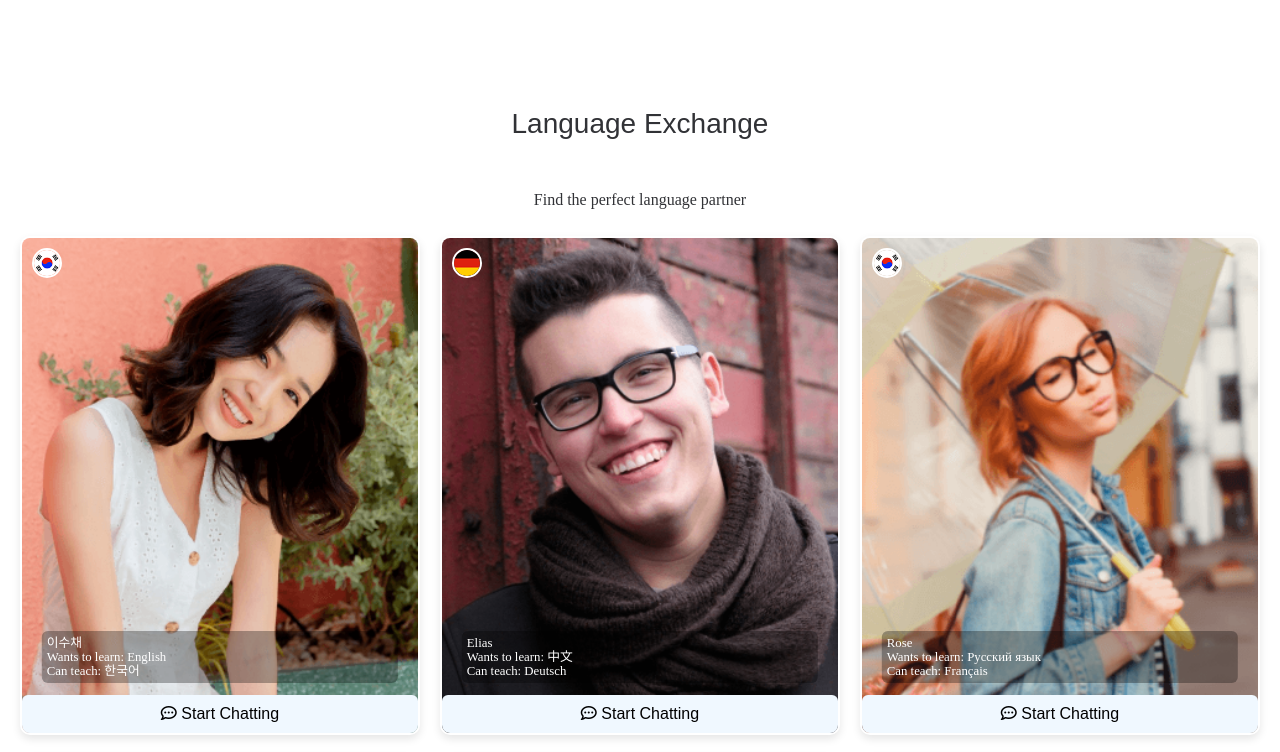
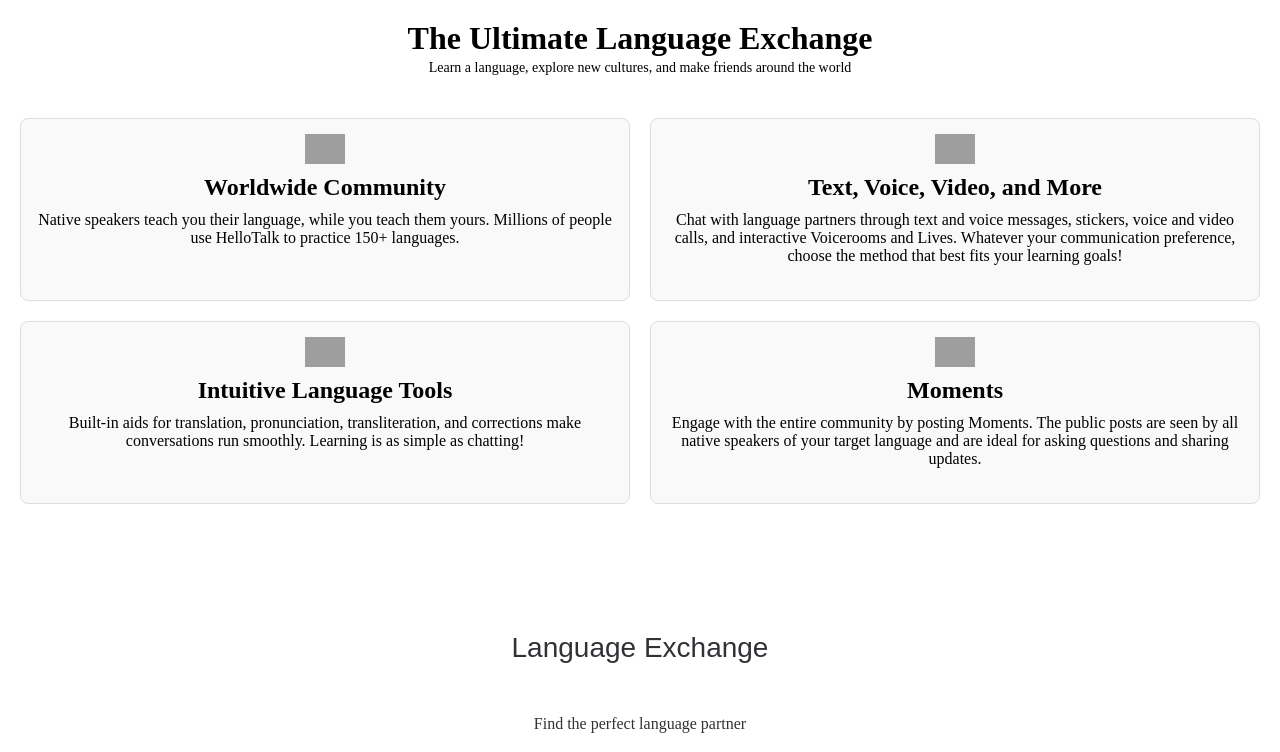
Before and after one commit to utkarsh032/Collaboration-Project, a plain HTML site: page HelloTalk/index.html in a window 1280 px wide. Shown: the top 752 px of the page. Drawn offline with Linux system fonts and the light colour scheme; grey boxes are pictures that could not be loaded.

Commit message:
fix the changes in code 2.0

```diff
--- a/HelloTalk/index.html
+++ b/HelloTalk/index.html
@@ -9,6 +9,56 @@
 </head>
 
 <body>
+
+  <!-- changes -->
+  <header>
+    <h1>The Ultimate Language Exchange</h1>
+    <p>Learn a language, explore new cultures, and make friends around the world</p>
+  </header>
+
+  <main class="container">
+    <section class="section">
+      <div class="icon">
+        <img src="https://ali-global-cdn.hellotalk8.com/wp-content/uploads/2017/07/worldwide-icon.svg"
+          alt="Worldwide Community Icon">
+      </div>
+      <h2>Worldwide Community</h2>
+      <p>Native speakers teach you their language, while you teach them yours. Millions of people use HelloTalk to
+        practice 150+ languages.</p>
+    </section>
+
+    <section class="section">
+      <div class="icon">
+        <img src="https://ali-global-cdn.hellotalk8.com/wp-content/uploads/2017/07/text-voice-video-icon.svg"
+          alt="Text, Voice, Video, and More Icon">
+      </div>
+      <h2>Text, Voice, Video, and More</h2>
+      <p>Chat with language partners through text and voice messages, stickers, voice and video calls, and interactive
+        Voicerooms and Lives. Whatever your communication preference, choose the method that best fits your learning
+        goals!</p>
+    </section>
+
+    <section class="section">
+      <div class="icon">
+        <img src="https://ali-global-cdn.hellotalk8.com/wp-content/uploads/2017/07/translation-icon.svg"
+          alt="Intuitive Language Tools Icon">
+      </div>
+      <h2>Intuitive Language Tools</h2>
+      <p>Built-in aids for translation, pronunciation, transliteration, and corrections make conversations run smoothly.
+        Learning is as simple as chatting!</p>
+    </section>
+
+    <section class="section">
+      <div class="icon">
+        <img src="https://ali-global-cdn.hellotalk8.com/wp-content/uploads/2017/07/public-icon.svg" alt="Moments Icon">
+      </div>
+      <h2>Moments</h2>
+      <p>Engage with the entire community by posting Moments. The public posts are seen by all native speakers of your
+        target language and are ideal for asking questions and sharing updates.</p>
+    </section>
+  </main>
+
+  <!-- @utkarsh -->
 
   <div class="language">
     <p id="heading">Language Exchange</p>
--- a/HelloTalk/style.css
+++ b/HelloTalk/style.css
@@ -6,6 +6,57 @@
 
 body {}
 
+header {
+  background-color: #fff;
+  padding: 20px;
+  text-align: center;
+}
+
+h1 {
+  margin-bottom: 0;
+}
+
+header p {
+  margin-top: 0;
+  font-size: 16px;
+  line-height: 1.5;
+}
+
+.container {
+  display: grid;
+  /* grid-template-columns: repeat(auto-fit, minmax(250px, 1fr)); */
+  grid-template-columns: repeat(2, 1fr);
+  gap: 20px;
+  padding: 20px;
+}
+
+.section {
+  text-align: center;
+  padding: 20px;
+  border: 1px solid #ddd;
+  border-radius: 8px;
+  background-color: #f9f9f9;
+}
+
+.section h2 {
+  margin-bottom: 10px;
+}
+
+.section p {
+  margin-bottom: 20px;
+}
+
+.icon {
+  display: flex;
+  justify-content: center;
+  margin-bottom: 10px;
+}
+
+.icon img {
+  max-width: 50px;
+}
+
+/* ----- */
 .language {
   text-align: center;
   color: #313236;
@@ -199,9 +250,24 @@ body {}
 }
 
 
-
 /* Responsive design */
 @media screen and (min-width: 601px) and (max-width: 1280px) {
+  .container {
+    grid-template-columns: repeat(2, 1fr);
+  }
+
+  header p {
+    font-size: 14px;
+  }
+
+  .section {
+    padding: 15px;
+  }
+
+  .icon img {
+    max-width: 40px;
+  }
+
   #heading {
     font-size: 28px;
   }
@@ -229,7 +295,6 @@ body {}
 
   .exchange {
     grid-template-columns: repeat(3, 1fr);
-    /* grid-gap: 10px; */
   }
 
   .language_exchange {
@@ -244,6 +309,23 @@ body {}
 }
 
 @media screen and (min-width: 360px) and (max-width: 600px) {
+  .container {
+    grid-template-columns: repeat(2, 1fr);
+  }
+
+  header p {
+    font-size: 10px;
+    padding: 0;
+  }
+
+  .section {
+    padding: 5px;
+  }
+
+  .icon img {
+    max-width: 45px;
+  }
+
   #heading {
     font-size: 24px;
   }
```
